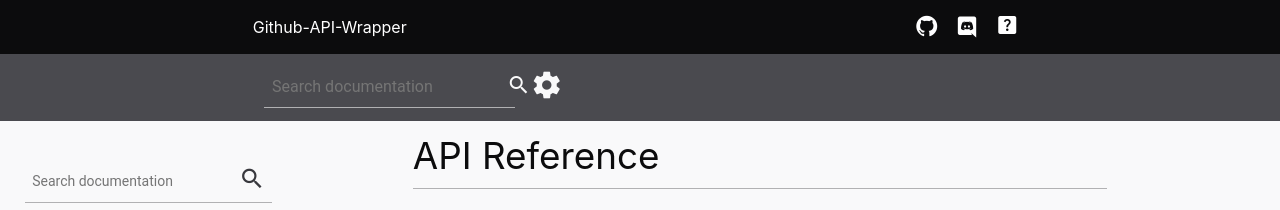
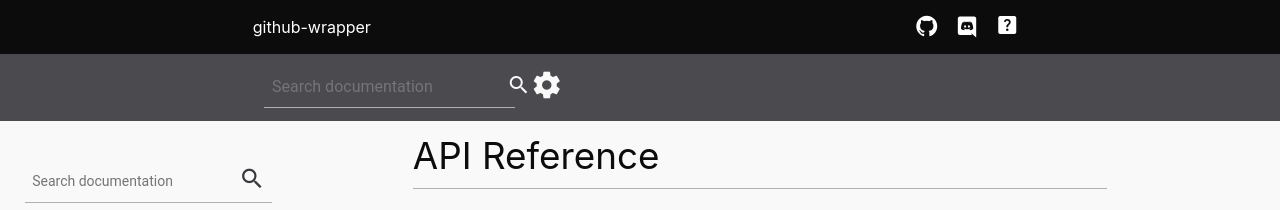
Before and after one commit to VarMonke/GitHub-API-Wrapper, a Sphinx documentation site: the page built from docs/api.rst, in a window 1280 px wide and 900 px high. Shown: the top 210 px of the window. Built offline with Sphinx 7.4.7, drawn with Linux system fonts in a browser that asks for light colours.

Commit message:
rename Github-Api-Wrapper to github-wrapper

```diff
--- a/docs/_templates/layout.html
+++ b/docs/_templates/layout.html
@@ -58,8 +58,8 @@
     {#- The main navigation header #}
     <header class="grid-item">
       <nav>
-        <a href="{{ pathto(master_doc)|e }}" class="main-heading">Github-API-Wrapper</a>
-        <a href="https://github.com/VarMonke/Github-API-Wrapper" title="GitHub"><span class="material-icons custom-icons">github</span></a>
+        <a href="{{ pathto(master_doc)|e }}" class="main-heading">github-wrapper</a>
+        <a href="https://github.com/Varmonke/GitHub-API-Wrapper" title="GitHub"><span class="material-icons custom-icons">github</span></a>
         <a href="{{ discord_invite }}" title="{{ _('Discord') }}"><span class="material-icons custom-icons">discord</span></a>
         <a href="{{ pathto('faq') }}" title="FAQ"><span class="material-icons">help_center</span></a>
         {#- If we have more links we can put them here #}
--- a/docs/conf.py
+++ b/docs/conf.py
@@ -38,7 +38,7 @@ autodoc_typehints = "none"
 # napoleon_attr_annotations = False
 
 extlinks = {
-    "issue": ("https://github.com/VarMonke/Github-Api-Wrapper/issues/%s", "GH-"),
+    "issue": ("https://github.com/Varmonke/GitHub-API-Wrapper/issues/%s", "GH-"),
 }
 
 # Links used for cross-referencing stuff in other documentation
@@ -68,7 +68,7 @@ source_suffix = ".rst"
 master_doc = "index"
 
 # General information about the project.
-project = "Github-API-Wrapper"
+project = "github-wrapper"
 copyright = "2022-present, VarMonke, sudosnok & contributors"
 
 # The version info for the project you're documenting, acts as replacement for
@@ -163,9 +163,9 @@ html_context = {
 
 resource_links = {
     "discord": "https://discord.gg/W2SDTtMrZA",
-    "issues": "https://github.com/VarMonke/Github-Api-Wrapper/issues",
-    "discussions": "https://github.com/VarMonke/Github-Api-Wrapper/discussions",
-    "examples": f"https://github.com/VarMonke/Github-Api-Wrapper/examples",
+    "issues": "https://github.com/Varmonke/GitHub-API-Wrapper/issues",
+    "discussions": "https://github.com/Varmonke/GitHub-API-Wrapper/discussions",
+    "examples": f"https://github.com/Varmonke/GitHub-API-Wrapper/examples",
 }
 
 # Theme options are theme-specific and customize the look and feel of a theme
@@ -261,7 +261,7 @@ html_search_scorer = "_static/scorer.js"
 html_js_files = ["custom.js", "settings.js", "copy.js", "sidebar.js"]
 
 # Output file base name for HTML help builder.
-htmlhelp_basename = "Github-API-Wrapper.doc"
+htmlhelp_basename = "github-wrapper.doc"
 
 # -- Options for LaTeX output ---------------------------------------------
 
@@ -282,8 +282,8 @@ latex_elements = {
 latex_documents = [
     (
         "index",
-        "Github-API-Wrapper.tex",
-        "Github-API-Wrapper Documentation",
+        "github-wrapper.tex",
+        "github-wrapper Documentation",
         "VarMonke, sudosnok & contributors",
         "manual",
     ),
@@ -317,8 +317,8 @@ latex_documents = [
 man_pages = [
     (
         "index",
-        "Github-API-Wrapper",
-        "Github-API-Wrapper Documentation",
+        "github-wrapper",
+        "github-wrapper Documentation",
         ["VarMonke, sudosnok & contributors"],
         1,
     )
@@ -336,10 +336,10 @@ man_pages = [
 texinfo_documents = [
     (
         "index",
-        "Github-API-Wrapper",
-        "Github-API-Wrapper Documentation",
+        "github-wrapper",
+        "github-wrapper Documentation",
         "VarMonke & sudosnok",
-        "Github-API-Wrapper",
+        "github-wrapper",
         "One line description of project.",
         "Miscellaneous",
     ),
--- a/docs/index.rst
+++ b/docs/index.rst
@@ -1,9 +1,9 @@
-.. Github-API-Wrapper documentation master file, created by
+.. github-wrapper documentation master file, created by
    sphinx-quickstart on Sun May  1 15:39:50 2022.
    You can adapt this file completely to your liking, but it should at least
    contain the root `toctree` directive.
 
-Welcome to Github-API-Wrapper.
+Welcome to github-wrapper.
 ==============================================
 
 .. automodule:: github
--- a/github/__init__.py
+++ b/github/__init__.py
@@ -23,7 +23,7 @@ SOFTWARE.
 
 """
 
-__title__ = "Github-Api-Wrapper"
+__title__ = "github-wrapper"
 __authors__ = ("VarMonke", "sudosnok", "contributors")
 __version__ = "2.0a"
 __license__ = "MIT"
--- a/setup.cfg
+++ b/setup.cfg
@@ -4,14 +4,14 @@ version = 1.0.0
 description = An asynchronous python wrapper around the GitHub API
 long_description = file: README.md
 long_description_content_type = text/markdown
-url = https://github.com/VarMonke/Github-Api-Wrapper
+url = https://github.com/Varmonke/GitHub-API-Wrapper
 author = VarMonke, sudosnok & contributors
 author_email = var.monke@gmail.com
 license = MIT
 license_file = LICENSE
 platform = any
 project_urls =
-    Issue Tracker = https://github.com/VarMonke/Github-Api-Wrapper/issues
+    Issue Tracker = https://github.com/Varmonke/GitHub-API-Wrapper/issues
 
 [options]
 packages = find:
--- a/setup.py
+++ b/setup.py
@@ -19,12 +19,12 @@ extras_require = {
 setup(
     name="github",
     author="VarMonke, sudosnok",
-    url="https://github.com/VarMonke/Github-Api-Wrapper",
+    url="https://github.com/Varmonke/GitHub-API-Wrapper",
     version=re.search(r"\d[.]\d[.]\d", (Path("github") / "__init__.py").read_text())[0],
     packages=packages,
     license="MIT",
     description="An asynchronous python wrapper around the GitHub API",
-    long_description=Path("README.rst").read_text(),
+    long_description=Path("README.md").read_text(),
     install_requires=Path("requirements.txt").read_text().splitlines(),
     python_requires=">=3.8.0",
 )
```
Also changed, not shown: README.md (+2 -2 lines), 1 other file.
